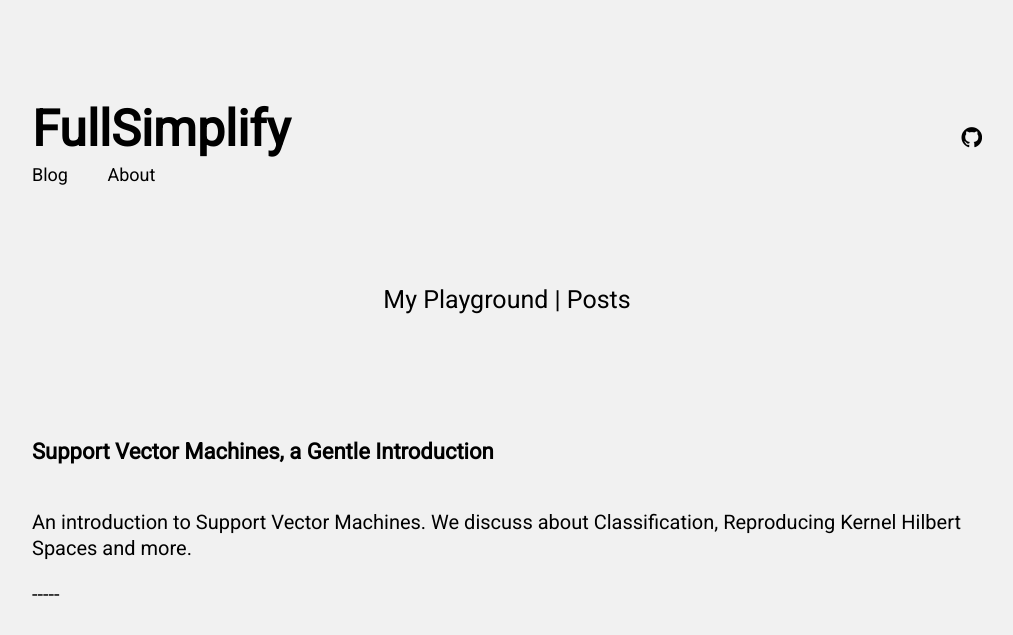
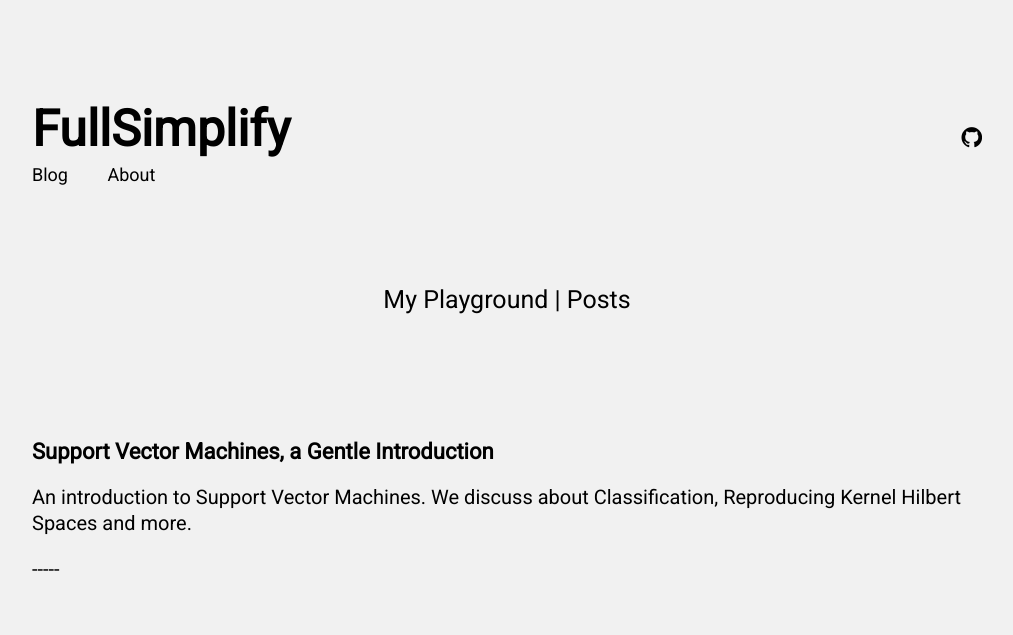
Before and after one commit to FullSimplify/FullSimplify.github.io, a Jekyll site: the page built from index.html, in a window 1280 px wide. Shown: the top 635 px of the page, without its empty margins (133-1146 px from the left). Built offline with Jekyll 4.4.1, drawn with Linux system fonts in a browser that asks for light colours.

Commit message:
Update _default.scss

```diff
--- a/_sass/_default.scss
+++ b/_sass/_default.scss
@@ -184,7 +184,7 @@ strong {
 }
 
 .post-teaser {
-    margin-bottom: 45px;
+    margin-bottom: 5px;
     font-weight: 700;
 }
 
```
